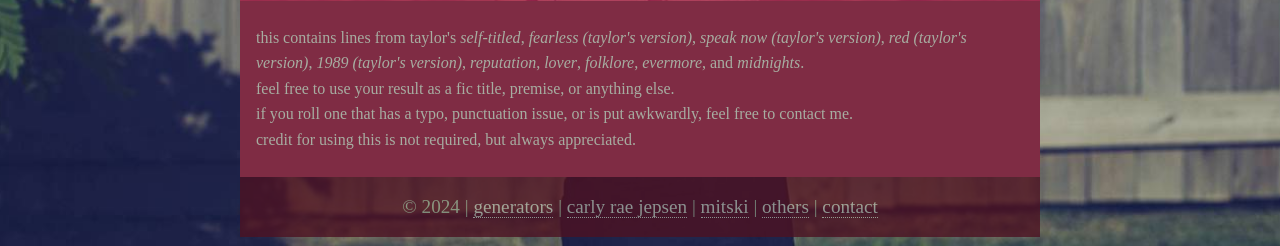
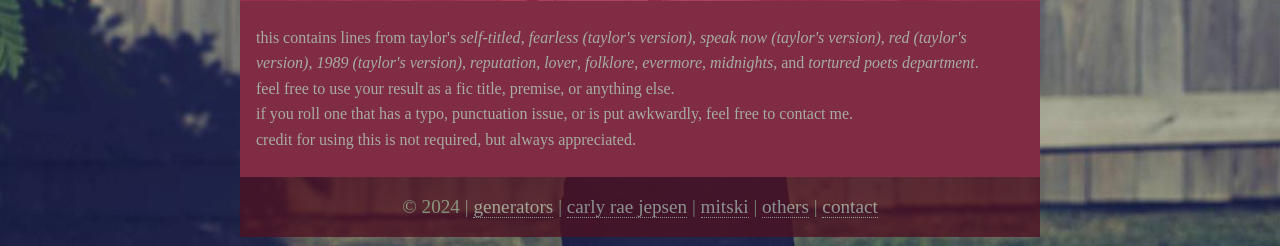
Before and after one commit to aroceu/generators, a PHP site: page /ts/index.php in a window 1280 px wide. Shown: the part 469-715 px from the top of the page. Run offline with PHP 8.4, Linux system fonts and the light colour scheme; some web fonts are replaced.

Commit message:
Added TTPD!

```diff
--- a/ts/index.php
+++ b/ts/index.php
@@ -142,7 +142,7 @@ print($data);
 </div>
 
 <div id="blurb">
-    <p>This contains lines from Taylor's <i>Self-Titled</i>, <i>Fearless (Taylor's Version)</i>, <i>Speak Now (Taylor's Version)</i>, <i>Red (Taylor's Version)</i>, <i>1989 (Taylor's Version)</i>, <i>reputation</i>, <i>Lover</i>, <i>Folklore</i>, <i>Evermore</i>, and <i>Midnights</i>.
+    <p>This contains lines from Taylor's <i>Self-Titled</i>, <i>Fearless (Taylor's Version)</i>, <i>Speak Now (Taylor's Version)</i>, <i>Red (Taylor's Version)</i>, <i>1989 (Taylor's Version)</i>, <i>reputation</i>, <i>Lover</i>, <i>Folklore</i>, <i>Evermore</i>, <i>Midnights</i>, and <i>Tortured Poets Department</i>.
     <br />Feel free to use your result as a fic title, premise, or anything else.
     <br />If you roll one that has a typo, punctuation issue, or is put awkwardly, feel free to contact me.
     <br />Credit for using this is not required, but always appreciated.</p>
```
